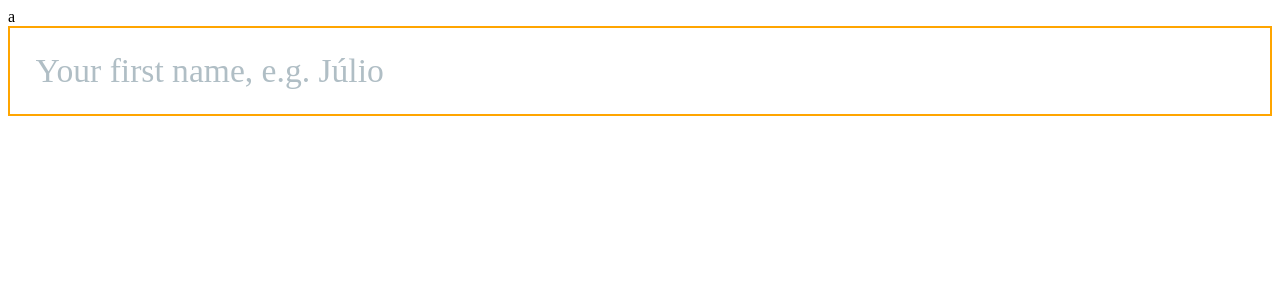
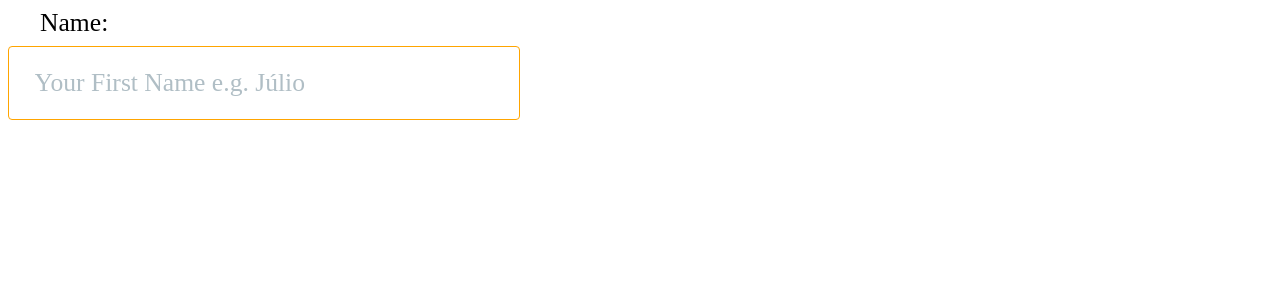
Before and after one commit to juliobguedes/MediumClient, a React app: page / in a window 1280 px wide. Shown: the top 300 px of the page. Built offline with nearby package versions, Linux system fonts and the light colour scheme.

Commit message:
adding style to label and creating labelinput component

```diff
--- a/src/components/app/App.jsx
+++ b/src/components/app/App.jsx
@@ -1,10 +1,14 @@
 import React from 'react';
-import { Input, Label } from '../common';
+import { InputLabel } from '../common';
+
+import './App.css';
 
 const App = () => (
-  <div>
-    <Label />
-    <Input placeholder="Your first name, e.g. Júlio" />
+  <div className="form-w">
+    <InputLabel
+      placeholder="Your First Name e.g. Júlio"
+      label="Name"
+    />
   </div>
 );
 
--- a/src/components/common/index.jsx
+++ b/src/components/common/index.jsx
@@ -1,7 +1,9 @@
 import Input from './input/Input';
 import Label from './label/Label';
+import InputLabel from './input_label/InputLabel';
 
 export {
   Input,
   Label,
+  InputLabel,
 };
--- a/src/components/common/input/Input.css
+++ b/src/components/common/input/Input.css
@@ -25,7 +25,7 @@
   /* floated labels */
   --inputPaddingV: var(--gutterMd);
   --inputPaddingH: var(--gutterLg);
-  --inputFontSize: var(--fontSizeLg);
+  --inputFontSize: var(--fontSizeMd);
   --inputLineHeight: var(--lineHeightMd);
   --labelScaleFactor: 0.8;
   --labelDefaultPosY: 50%;
@@ -58,7 +58,8 @@
   font-size: var(--inputFontSize);
   font-weight: inherit;
   line-height: var(--inputLineHeight);
-  border: 2px solid orange;
+  border: 1px solid orange;
+  border-radius: 4px;
   transition: box-shadow var(--transitionDuration);
 }
 
--- /dev/null
+++ b/src/components/common/input_label/InputLabel.css
@@ -0,0 +1,3 @@
+.form-w {
+    width: 40vw;
+}
--- /dev/null
+++ b/src/components/common/input_label/InputLabel.jsx
@@ -0,0 +1,19 @@
+/* @flow */
+
+import React from 'react';
+import { Input, Label } from '../index';
+import './InputLabel.css';
+
+type InputLabelProps = {
+  label: String,
+  placeholder: String,
+};
+
+const App = ({ label, placeholder }: InputLabelProps) => (
+  <div className="form-w">
+    <Label labelName={label} />
+    <Input placeholder={placeholder} />
+  </div>
+);
+
+export default App;
--- /dev/null
+++ b/src/components/common/label/Label.css
@@ -0,0 +1,18 @@
+:root {
+  --fontFamily: "Dosis", sans-serif;
+  --fontSizeSm: 1.2rem;
+  --fontSizeMd: 1.6rem;
+  --fontSizeLg: 2.1rem;
+  --fontSizeXl: 2.8rem;
+  --fontSizeXx: 3.6rem;
+}
+
+p {
+  font-size: var(--inputFontSize);
+  padding-left: 2.5vw;
+}
+
+.fix-margins {
+  margin-bottom: 1vh;
+  margin-top: 1vh;
+}
--- a/src/components/common/label/Label.jsx
+++ b/src/components/common/label/Label.jsx
@@ -1,7 +1,17 @@
+/* @flow */
+
 import React from 'react';
+import './Label.css';
 
-const Label = () => (
-  <div>a</div>
+type LabelProps = {
+  labelName: String,
+}
+
+const Label = ({ labelName }: LabelProps) => (
+  <p className="fix-margins">
+    {labelName}
+    :
+  </p>
 );
 
 export default Label;
```
Also changed, not shown: src/components/app/App.css (added).
